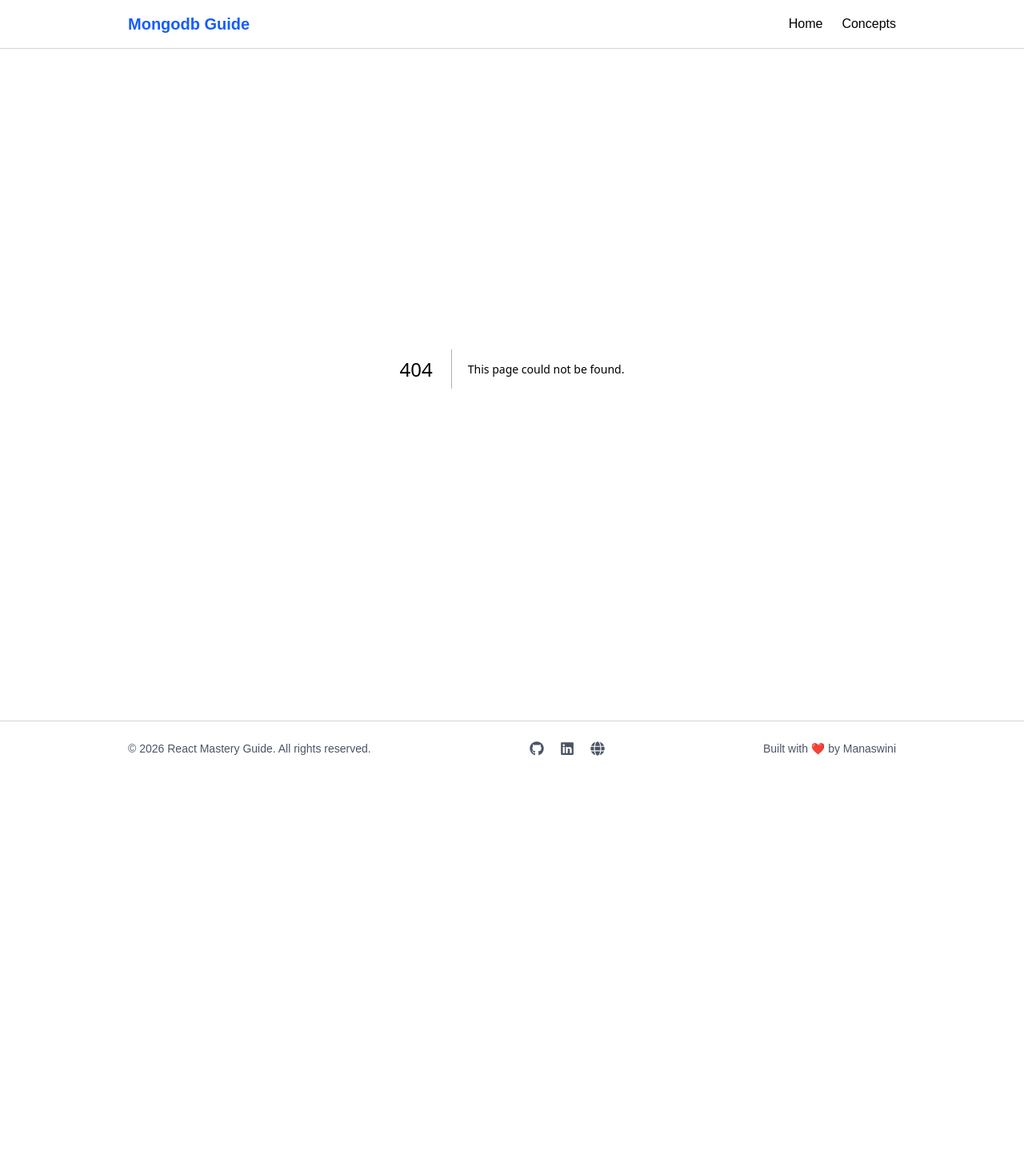
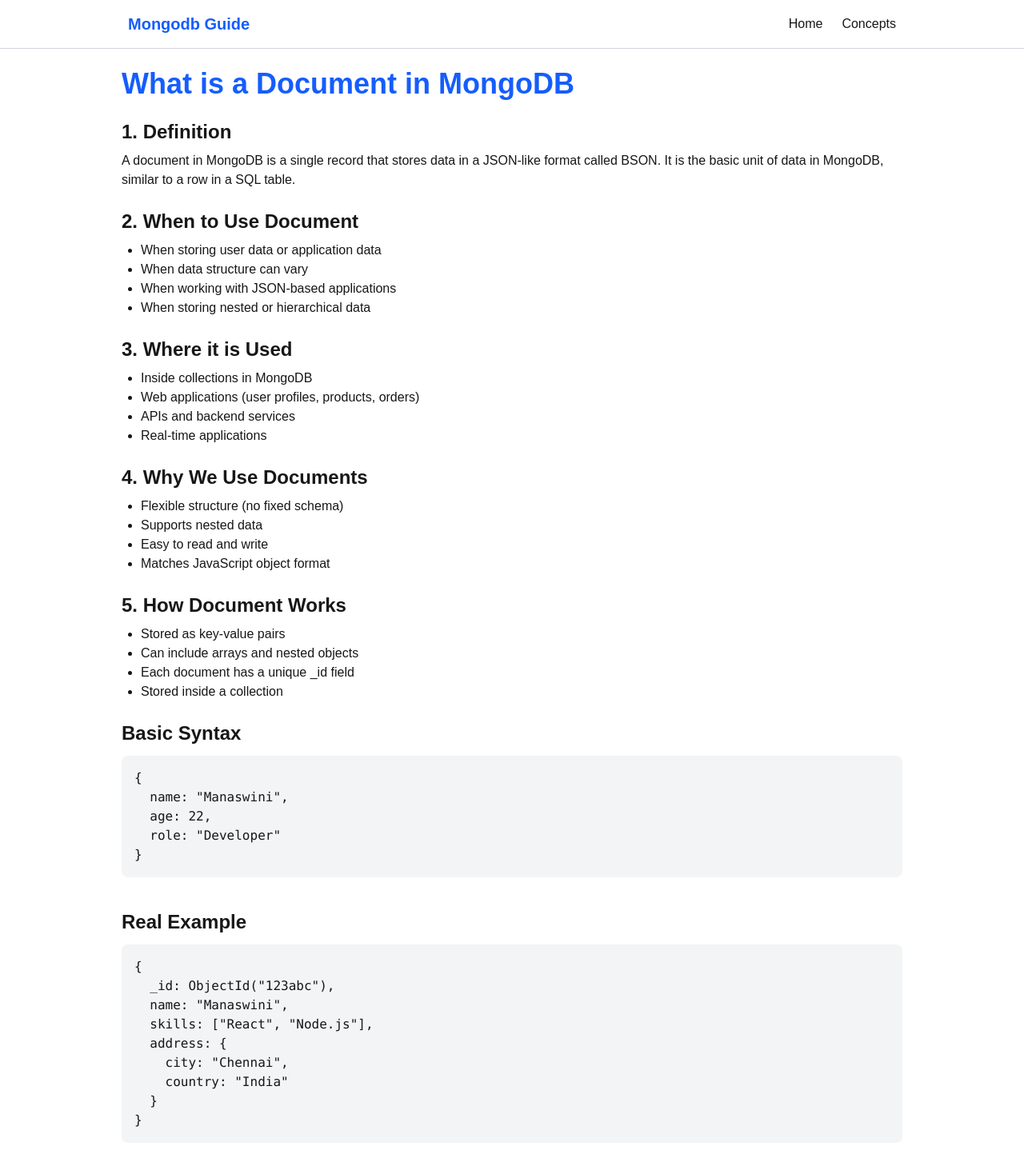
Before and after one commit to Monisasmal/MongoDB-Concept, a Next.js app: page /concepts/MongoDBDocument in a window 1280 px wide. Before the commit this address had no page. Shown: the top 1448 px of the page at 80% size. Before the commit the page ends 970 px from the top, so only its background shows below. Built offline with nearby package versions, Linux system fonts and the light colour scheme.

Commit message:
update concept

```diff
--- /dev/null
+++ b/src/app/concepts/MongoDBDocument/page.tsx
@@ -0,0 +1,139 @@
+export default function MongoDBDocument() {
+  return (
+    <div className="max-w-5xl mx-auto p-6">
+
+      <h1 className="text-4xl font-bold text-blue-600 mb-6">
+        What is a Document in MongoDB
+      </h1>
+
+      {/* Definition */}
+      <section className="mb-6">
+        <h2 className="text-2xl font-semibold mb-2">1. Definition</h2>
+        <p>
+          A document in MongoDB is a single record that stores data in a
+          JSON-like format called BSON. It is the basic unit of data in MongoDB,
+          similar to a row in a SQL table.
+        </p>
+      </section>
+
+      {/* When */}
+      <section className="mb-6">
+        <h2 className="text-2xl font-semibold mb-2">2. When to Use Document</h2>
+        <ul className="list-disc ml-6">
+          <li>When storing user data or application data</li>
+          <li>When data structure can vary</li>
+          <li>When working with JSON-based applications</li>
+          <li>When storing nested or hierarchical data</li>
+        </ul>
+      </section>
+
+      {/* Where */}
+      <section className="mb-6">
+        <h2 className="text-2xl font-semibold mb-2">3. Where it is Used</h2>
+        <ul className="list-disc ml-6">
+          <li>Inside collections in MongoDB</li>
+          <li>Web applications (user profiles, products, orders)</li>
+          <li>APIs and backend services</li>
+          <li>Real-time applications</li>
+        </ul>
+      </section>
+
+      {/* Why */}
+      <section className="mb-6">
+        <h2 className="text-2xl font-semibold mb-2">4. Why We Use Documents</h2>
+        <ul className="list-disc ml-6">
+          <li>Flexible structure (no fixed schema)</li>
+          <li>Supports nested data</li>
+          <li>Easy to read and write</li>
+          <li>Matches JavaScript object format</li>
+        </ul>
+      </section>
+
+      {/* How */}
+      <section className="mb-6">
+        <h2 className="text-2xl font-semibold mb-2">5. How Document Works</h2>
+        <ul className="list-disc ml-6">
+          <li>Stored as key-value pairs</li>
+          <li>Can include arrays and nested objects</li>
+          <li>Each document has a unique _id field</li>
+          <li>Stored inside a collection</li>
+        </ul>
+      </section>
+
+      {/* Syntax */}
+      <section className="mb-10">
+        <h2 className="text-2xl font-semibold mb-3">Basic Syntax</h2>
+
+        <pre className="bg-gray-100 p-4 rounded-lg overflow-x-auto">
+{`{
+  name: "Manaswini",
+  age: 22,
+  role: "Developer"
+}`}
+        </pre>
+      </section>
+
+      {/* Real Example */}
+      <section className="mb-10">
+        <h2 className="text-2xl font-semibold mb-3">Real Example</h2>
+
+        <pre className="bg-gray-100 p-4 rounded-lg overflow-x-auto">
+{`{
+  _id: ObjectId("123abc"),
+  name: "Manaswini",
+  skills: ["React", "Node.js"],
+  address: {
+    city: "Chennai",
+    country: "India"
+  }
+}`}
+        </pre>
+      </section>
+
+      {/* Explanation */}
+      <section className="mb-6">
+        <h2 className="text-2xl font-semibold mb-2">6. Explanation</h2>
+        <ul className="list-disc ml-6">
+          <li>Data is stored in key-value format</li>
+          <li>Supports nested objects and arrays</li>
+          <li>Each document is unique using _id</li>
+          <li>Represents real-world entities easily</li>
+        </ul>
+      </section>
+
+      {/* Advantages */}
+      <section className="mb-6">
+        <h2 className="text-2xl font-semibold mb-2">7. Advantages</h2>
+        <ul className="list-disc ml-6">
+          <li>Flexible and schema-less</li>
+          <li>Easy to map with JavaScript objects</li>
+          <li>Supports complex data structures</li>
+          <li>Fast data retrieval</li>
+        </ul>
+      </section>
+
+      {/* Disadvantages */}
+      <section className="mb-6">
+        <h2 className="text-2xl font-semibold mb-2">8. Disadvantages</h2>
+        <ul className="list-disc ml-6">
+          <li>Data duplication can occur</li>
+          <li>No strict structure enforcement</li>
+          <li>Large documents can impact performance</li>
+        </ul>
+      </section>
+
+      {/* Interview Points */}
+      <section>
+        <h2 className="text-2xl font-semibold mb-3">Interview Points</h2>
+        <ul className="list-disc pl-6 text-gray-700 space-y-2">
+          <li>Document = single record in MongoDB</li>
+          <li>Stored in JSON/BSON format</li>
+          <li>Contains key-value pairs</li>
+          <li>Has a unique _id field</li>
+          <li>Stored inside collections</li>
+        </ul>
+      </section>
+
+    </div>
+  );
+}
--- a/src/app/concepts/page.tsx
+++ b/src/app/concepts/page.tsx
@@ -3,6 +3,8 @@
 const concept = [
      {name: "What is MongoDB?", path:"/concepts/WhatIsMongoDB"},
      {name: "Difference between SQL and NoSQL?", path:"/concepts/SQLvsNoSQL"},
+     {name: "What is a Document in MongoDB?", path:"/concepts/MongoDBDocument"},
+
 ];
 
 export default function Concepts(){
```
